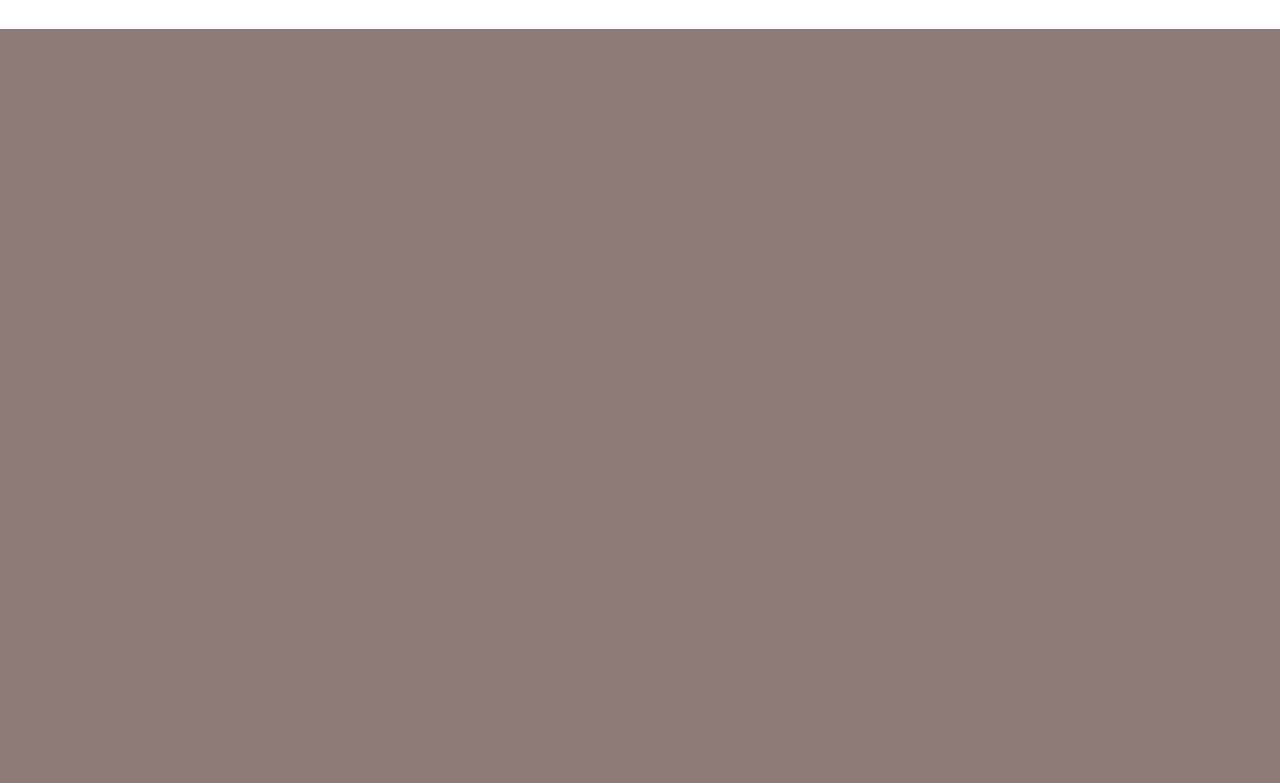
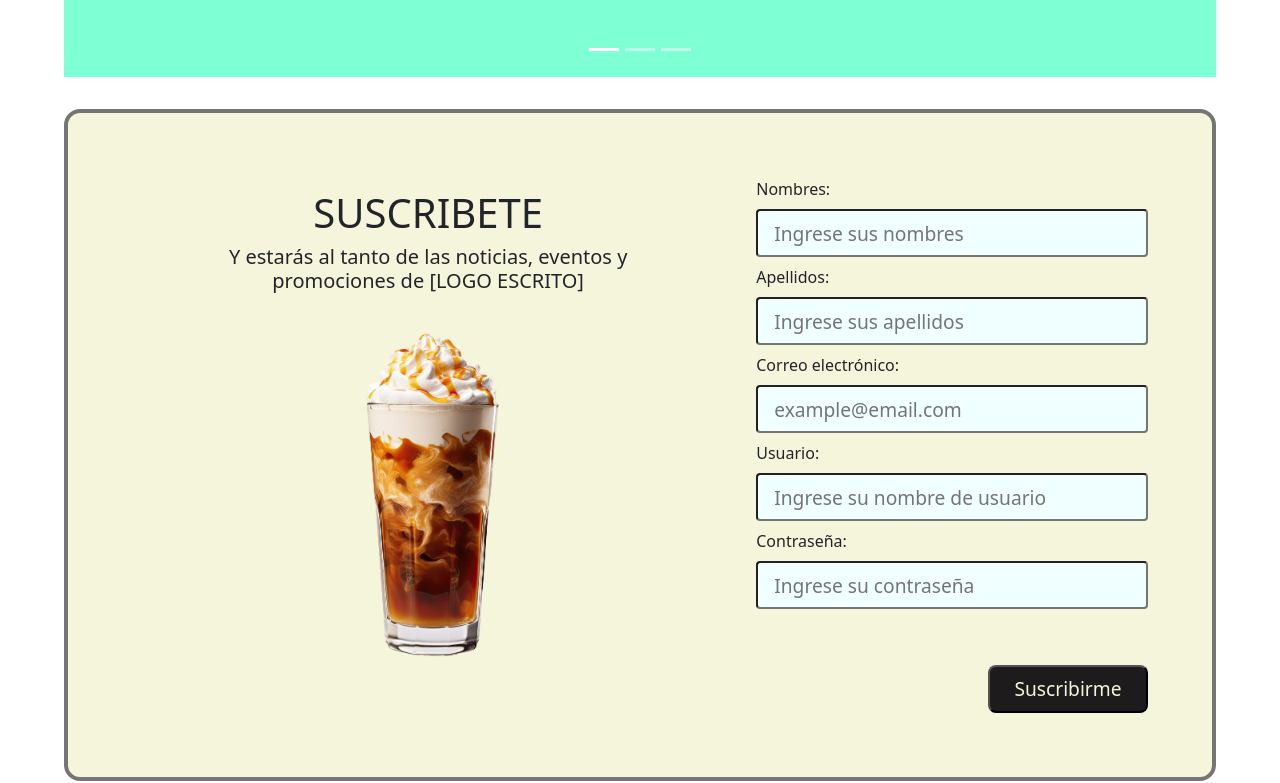
Before and after one commit to MariaFernanda2172/CoderHouse-Cafeteria, a plain HTML site: page pages/novedades.html in a window 1280 px wide. Shown: the part 563-1346 px from the top of the page. Drawn offline with nearby package versions, Linux system fonts and the light colour scheme.

Commit message:
Añadiendo suscripción en Novedades y pseudoclases

```diff
--- a/CSS/Styles.css
+++ b/CSS/Styles.css
@@ -187,6 +187,9 @@ a{
 
 }
 
+.Header-Navbar__Navegacion:hover{
+    text-decoration:underline;
+}
 
 
 
@@ -260,10 +263,17 @@ a{
     justify-content: end;
 }
 
+#Principal-Boton__detalles:hover{
+    background-color: rgb(10, 196, 196);
+    font-weight: bold;
+}
+
 #Principal-Boton__detalles{
     height: 4rem;
     width: 15rem;
     border-radius: 0.5rem;
+    border-style: solid;
+    border-color: black;
     background-color: black;
     color: beige;
     font-size: 1.5rem;
@@ -425,7 +435,7 @@ a{
 
 @media(width<1400px){
     .Contenedor-Menú{
-        margin: 0;
+        margin: 2;
     }
 }
 
@@ -546,6 +556,10 @@ hr{
     border-radius: 1rem;
 }
 
+#Menu1-Cafe__Boton:hover{
+    background-color:rgb(73, 173, 148) ;
+}
+
 .Menu2{
     height: 74rem;
     grid-area: Menu2;
@@ -600,13 +614,13 @@ hr{
 
 @media(width<1400px){
     .Contenedor-novedades{
-        margin: 0;
+        margin: 2;
     }
 }
 
 
 .Carrusel{
-    height: 40vh;
+    height: 50vh;
     grid-area: Carrusel;
     background-color: aquamarine;
     display: flex;
@@ -622,15 +636,100 @@ hr{
 
 
 .Suscripcion{
-    height: 50rem;
-    background-color: rgb(144, 123, 123);
+    height: max-content;
+    width: 100%;
+    padding: 4rem;
+    gap: 2rem;
+    background-color: beige;
+    border-radius: 1rem;
+    border-width: 0.3rem;
+    border-color: rgb(117, 117, 117);
+    border-style:solid;
+    display: flex;
+    justify-content: center;
+    align-items: center;
+}
+
+.Suscripcion-Titulo{
+    width: 60%;
+    align-content:center;
+    justify-content: center;
+    text-align: center;
+    padding: 0rem 4rem 0rem 4rem;
+}
+
+.Suscripcion-imagen{
+    background-image: url(../images/Capucchino\ -\ Suscripcion.png);
+    background-repeat: no-repeat;
+    background-position: center;
+    background-size: contain;
+    width: 100%;
+    height: 25rem;
+    display: flex;
+}
+
+.Suscripcion-formulario{
+    width: 40%;
+    display: flex;
+    flex-direction: column;
+    padding: ;
+    gap: 0.5rem;
+}
+
+.Suscripcion-rellenar{
+    width: 100%;
+    display: flex;
+    flex-direction: column;
+    gap: 0.5rem;
+}
+
+.Suscripcion-rellenar__titulo{
+    font-family: system-ui, -apple-system, BlinkMacSystemFont, 'Segoe UI', Roboto, Oxygen, Ubuntu, Cantarell, 'Open Sans', 'Helvetica Neue', sans-serif;
+    font-size: 1rem;
+}
+
+#Suscripción-rellenar__input{
+    width:100%;
+    background-color:azure;
+    border-radius: 0.25rem;
+    height: 3rem;
+    font-size: 1.2rem;
+    padding: 0rem 1rem 0rem 1rem;
+    flex-shrink: 1;
+}
+
+#Suscripción-rellenar__input:focus{
+    border-color: rgb(207, 241, 255);
+    border-width: 0.2rem;
+    background-color: rgb(175, 255, 235);
 }
 
 
-@media (width<512px){
+.Suscripcion-boton--posicion{
+    display: flex;
+    justify-content: end;
+    align-content: end;
+    margin-top: 3rem;
+}
+
+#Suscripcion-boton{
+    width: 10rem;
+    height: 3rem;
+    border-radius: 0.5rem;
+    background-color: rgb(29, 27, 27);
+    color: beige;
+    font-size: 1.2rem;
+}
+
+#Suscripcion-boton:hover{
+    background-color: rgb(73, 173, 148);
+    font-weight: bolder;
+}
+
+@media(width<512px){
     .Suscripcion{
         margin: 0rem 1rem 0rem 1rem;
-        gap:1rem
+        gap: 1rem;
     }
 }
 
@@ -795,6 +894,7 @@ hr{
     .Card-Texto{
 
     }
+
     .Card-Button{
         width: 8rem;
     }
@@ -922,7 +1022,7 @@ hr{
 
 @media(width<1400px){
     .Contenedor-reseñas{
-        margin: 0;
+        margin: 2;
     }
 }
 
@@ -950,17 +1050,19 @@ hr{
     height: 18rem;
     display: grid;
     grid-template-columns: repeat(7,1fr);
-    grid-template-areas: "Card-Reseñas__Información Card-Reseñas__Información Card-Reseñas__Texto Card-Reseñas__Texto Card-Reseñas__Texto Card-Reseñas__Texto Card-Reseñas__Valoracion";
+    grid-template-areas: "Card-Reseñas__Información Card-Reseñas__Información Card-Reseñas__Texto Card-Reseñas__Texto Card-Reseñas__Texto Card-Reseñas__Texto Card-Reseñas__Botones";
     border-radius: 1.25rem;
     gap: 2rem;
 }
 
 @media (width<512px){
     .Card-Reseñas{
+        height: max-content;
         border-radius: 1rem;
-        grid-template-columns: repeat(5,1fr);
+        grid-template-columns: repeat(3,1fr);
         gap:1rem;
-        grid-template-areas:"Card-Reseñas__Información Card-Reseñas__Texto Card-Reseñas__Texto Card-Reseñas__Texto Card-Reseñas__Valoracion";
+        grid-template-areas:"Card-Reseñas__Información   Card-Reseñas__Texto       Card-Reseñas__Texto"
+                            "Card-Reseñas__Botones       Card-Reseñas__Botones    Card-Reseñas__Botones";
         border-radius: 1.25rem;
     }
 }
@@ -1075,6 +1177,7 @@ hr{
 
 @media (width<512px){
     .Card-Reseñas__Texto{
+        padding: 1rem 2rem 1rem 0rem;
         font-size: 1rem;
         width: 100%;
     }
@@ -1107,10 +1210,14 @@ hr{
 
 
 #Card-Reseñas__Valoracion{
-    grid-area: Card-Reseñas__Valoracion;
+    font-size: 1rem;
 }
 
-
+@media (width<512px){
+    #Card-Reseñas__Valoracion{
+        font-size: 0.7rem;
+    }
+}
 
 .Card-Reseñas__TextodeReseña{
     height: 7rem;
@@ -1121,7 +1228,7 @@ hr{
 
 @media (width<512px){
     .Estrellas{
-        height: 1rem;
+        height: 2rem;
         font-size: 0.8rem;
     }
     .Iconos{
@@ -1130,9 +1237,11 @@ hr{
     }
     #Card-reseñas__Valoracion{
         margin-left: 1rem;
+        display: block;
     }
     .Card-Reseñas__TextodeReseña{
         overflow: scroll;
+        height: 8rem;
     }
 }
 
@@ -1140,8 +1249,8 @@ hr{
 
 
 .Card-Reseñas__Botones{
+    grid-template-areas: Card-Reseñas__Botones;
     background-color: rgb(88, 78, 78);
-    height: 100%;
     border-radius: 0rem 1.25rem 1.25rem 0rem;
     display: flex;
     flex-direction: column;
@@ -1158,10 +1267,12 @@ hr{
 
 @media (width<512px){
     .Card-Reseñas__Botones{
-        border-radius: 0;
-        height: 100%;
-        width: 100%;
+        grid-template-areas: Card-Reseñas__Botones;
+        flex-direction: row;
+        height: 5rem;
+        height: 4rem;
         padding: 0.5rem;
+        gap: 2rem;
     }
 
     .Deacuerdo{
--- a/pages/novedades.html
+++ b/pages/novedades.html
@@ -75,7 +75,47 @@
 </div>
 
 
-        <section class="Suscripcion"></section>
+        <section class="Suscripcion">
+            <div class="Suscripcion-Titulo">
+                <p class="h1"> SUSCRIBETE</p>
+                <p class="h5"> Y estarás al tanto de las noticias, eventos y promociones de [LOGO ESCRITO]</p>
+                <div class="Suscripcion-imagen"></div>
+            </div>
+            <form action="" class="Suscripcion-formulario">
+
+                <div class="Suscripcion-rellenar">
+                    <label for="text" class="Suscripcion-rellenar__titulo">Nombres:</label>
+                    <input type="text" name="text" placeholder="Ingrese sus nombres" id="Suscripción-rellenar__input">
+                </div>
+
+                <div class="Suscripcion-rellenar">
+                    <label for="text" class="Suscripcion-rellenar__titulo">Apellidos:</label>
+                    <input type="text" name="text" placeholder="Ingrese sus apellidos" id="Suscripción-rellenar__input">
+                </div>
+
+                <div class="Suscripcion-rellenar">
+                    <label for="email" class="Suscripcion-rellenar__titulo">Correo electrónico:</label>
+                    <input type="email" name="email" placeholder="example@email.com" id="Suscripción-rellenar__input">
+                </div>
+
+                <div class="Suscripcion-rellenar">
+                    <label for="text" class="Suscripcion-rellenar__titulo">Usuario:</label>
+                    <input type="text" name="text" placeholder="Ingrese su nombre de usuario" id="Suscripción-rellenar__input">
+                </div>
+
+
+                <div class="Suscripcion-rellenar">
+                    <label for="password" class="Suscripcion-rellenar__titulo">Contraseña:</label>
+                    <input type="password" name="password" placeholder="Ingrese su contraseña" id="Suscripción-rellenar__input">
+                </div>
+
+                <div class="Suscripcion-boton--posicion">
+                    <button id="Suscripcion-boton">Suscribirme</button>
+                </div>
+
+
+            </form>
+        </section>
 
 </div>
 
```
Also changed, not shown: pages/reseñas.html (+10 -10 lines), images/Capucchino - Suscripcion.png (added).
